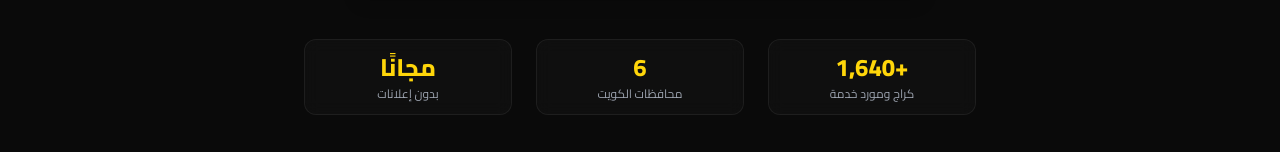
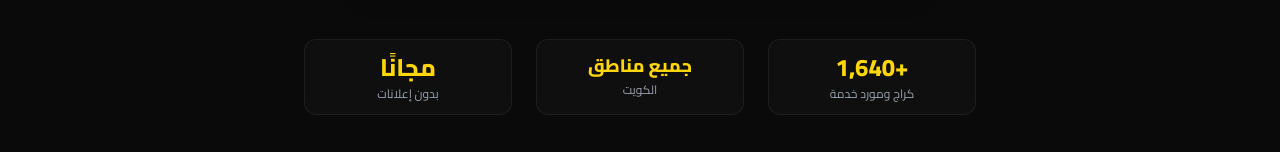
Before and after one commit to fulltimedigi/degself-platform, a Next.js app in the folder apps/web-v2/: page / in a window 1280 px wide. Shown: the part 470-622 px from the top of the page. Built offline with nearby package versions, Linux system fonts and the light colour scheme; no server answers; the database is empty.

Commit message:
fix(hero): replace '6 محافظات' with 'جميع مناطق الكويت' in stats bar

```diff
--- a/apps/web-v2/src/app/page.tsx
+++ b/apps/web-v2/src/app/page.tsx
@@ -207,8 +207,8 @@
               <span className="text-[11px] text-muted-foreground sm:text-xs">كراج ومورد خدمة</span>
             </div>
             <div className="flex flex-col items-center gap-0.5 rounded-xl border border-border/50 bg-card/50 px-2 py-3 backdrop-blur">
-              <span className="text-xl font-extrabold text-primary sm:text-2xl">6</span>
-              <span className="text-[11px] text-muted-foreground sm:text-xs">محافظات الكويت</span>
+              <span className="text-base font-extrabold text-primary sm:text-lg">جميع مناطق</span>
+              <span className="text-[11px] text-muted-foreground sm:text-xs">الكويت</span>
             </div>
             <div className="flex flex-col items-center gap-0.5 rounded-xl border border-border/50 bg-card/50 px-2 py-3 backdrop-blur">
               <span className="text-xl font-extrabold text-primary sm:text-2xl">مجانًا</span>
```
